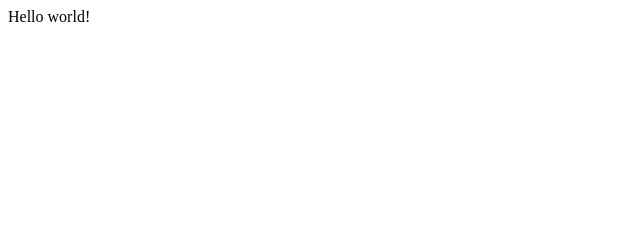
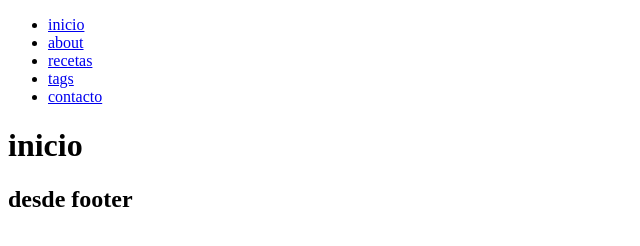
Before and after one commit to Diego-Aldao/recetas-gatsby, a Gatsby site: page / in a window 1280 px wide. Shown: the whole page, without its empty margins (0-640 px from the left). Built offline with nearby package versions, Linux system fonts and the light colour scheme; Gatsby itself is replaced by a stand-in of ours.

Commit message:
añadida la estructura basica del proyecto

```diff
--- a/gatsby-config.js
+++ b/gatsby-config.js
@@ -6,5 +6,5 @@
 
 module.exports = {
   /* Your site config here */
-  plugins: [],
+  plugins: [`gatsby-plugin-styled-components`],
 }
--- a/package.json
+++ b/package.json
@@ -14,9 +14,12 @@
     "test": "echo \"Write tests! -> https://gatsby.dev/unit-testing\" && exit 1"
   },
   "dependencies": {
+    "babel-plugin-styled-components": "^2.0.5",
     "gatsby": "^4.8.0",
+    "gatsby-plugin-styled-components": "^5.8.0",
     "react": "^17.0.1",
-    "react-dom": "^17.0.1"
+    "react-dom": "^17.0.1",
+    "styled-components": "^5.3.3"
   },
   "devDependencies": {
     "prettier": "^2.5.1"
--- /dev/null
+++ b/src/components/Footer.js
@@ -0,0 +1,11 @@
+import React from "react"
+
+const Footer = () => {
+  return (
+    <div>
+      <h2>desde footer</h2>
+    </div>
+  )
+}
+
+export default Footer
--- /dev/null
+++ b/src/components/Layout.js
@@ -0,0 +1,15 @@
+import React from "react"
+import Navbar from "./Navbar"
+import Footer from "./Footer"
+
+const Layout = ({ children }) => {
+  return (
+    <>
+      <Navbar />
+      {children}
+      <Footer />
+    </>
+  )
+}
+
+export default Layout
--- /dev/null
+++ b/src/components/Navbar.js
@@ -0,0 +1,27 @@
+import React from "react"
+import { Link } from "gatsby"
+const Navbar = () => {
+  return (
+    <nav>
+      <ul>
+        <li>
+          <Link to="/">inicio</Link>
+        </li>
+        <li>
+          <Link to="/about">about</Link>
+        </li>
+        <li>
+          <Link to="/recetas">recetas</Link>
+        </li>
+        <li>
+          <Link to="/tags">tags</Link>
+        </li>
+        <li>
+          <Link to="/contacto">contacto</Link>
+        </li>
+      </ul>
+    </nav>
+  )
+}
+
+export default Navbar
--- a/src/pages/index.js
+++ b/src/pages/index.js
@@ -1,5 +1,10 @@
 import React from "react"
+import Layout from "../components/layout"
 
 export default function Home() {
-  return <div>Hello world!</div>
+  return (
+    <Layout>
+      <h1>inicio</h1>
+    </Layout>
+  )
 }
```
Also changed, not shown: src/pages/404.js (added, +10 -0 lines), src/pages/about.js (added, +10 -0 lines), src/pages/contacto.js (added, +10 -0 lines), src/pages/recetas.js (added, +10 -0 lines), src/pages/tags.js (added, +10 -0 lines), 1 other file.
